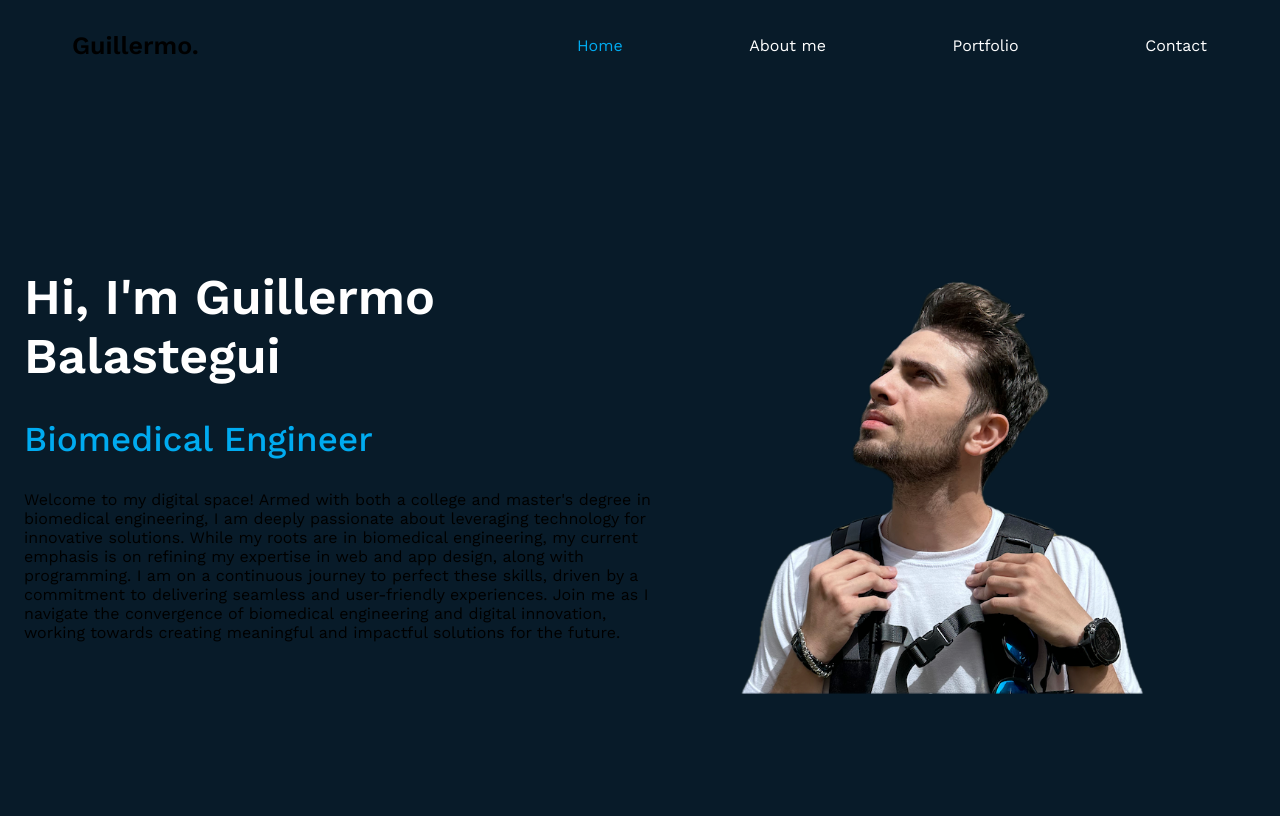
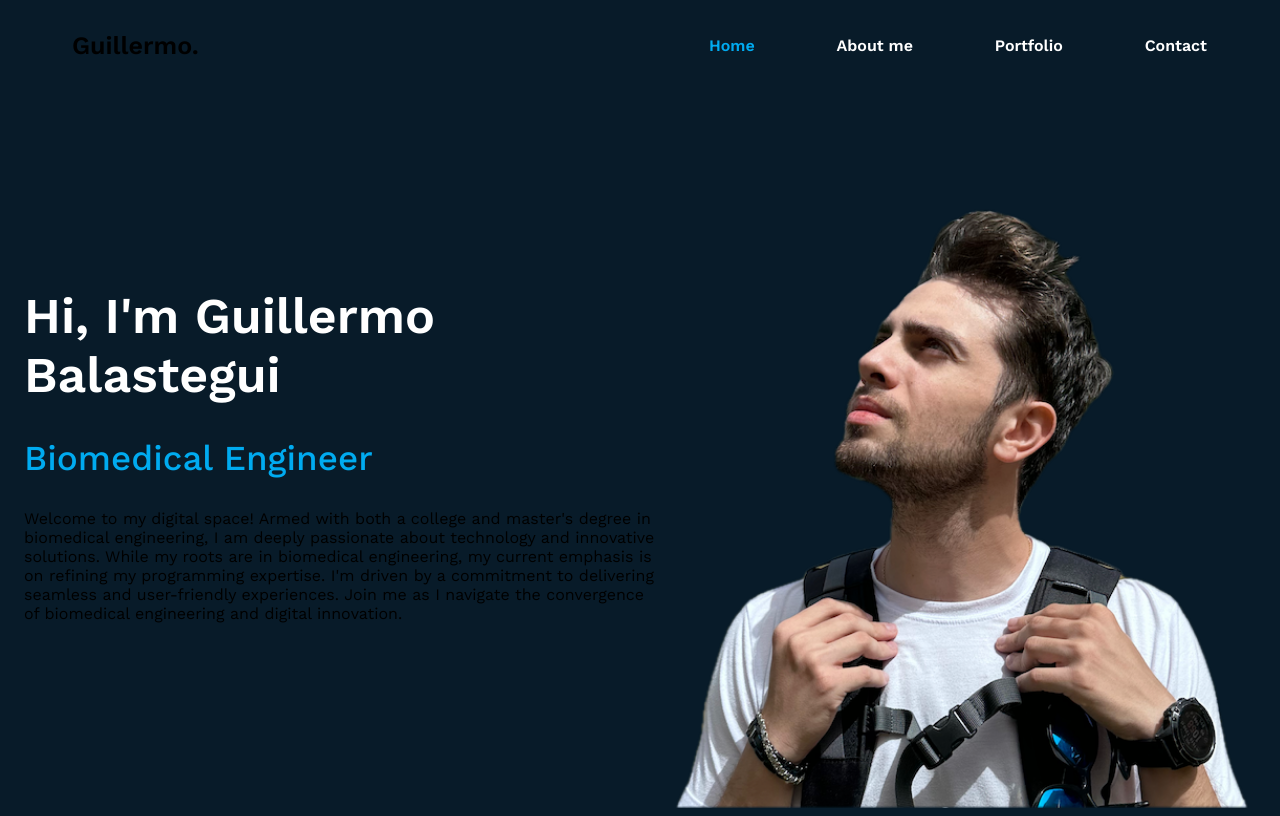
Before and after one commit to Balasteguisson/webportfolio, a Next.js app: page /home in a window 1280 px wide. Built offline with nearby package versions, Linux system fonts and the light colour scheme.

Commit message:
Modificaciones en la imagen de fondo, sin terminar

```diff
--- a/src/app/globals.css
+++ b/src/app/globals.css
@@ -14,4 +14,5 @@ body {
   min-height: calc(100vh - 75px);
   display: flex;
   align-items: center;
+  background-image: url("/portrait3.png");
 }
--- a/src/app/home/page.tsx
+++ b/src/app/home/page.tsx
@@ -3,7 +3,7 @@ import '@/styles/intro.css'
 
 
 export default function Aboutme () {
-    let presentacion = `Welcome to my digital space! Armed with both a college and master's degree in biomedical engineering, I am deeply passionate about leveraging technology for innovative solutions. While my roots are in biomedical engineering, my current emphasis is on refining my expertise in web and app design, along with programming. I am on a continuous journey to perfect these skills, driven by a commitment to delivering seamless and user-friendly experiences. Join me as I navigate the convergence of biomedical engineering and digital innovation, working towards creating meaningful and impactful solutions for the future.`
+    let presentacion = `Welcome to my digital space! Armed with both a college and master's degree in biomedical engineering, I am deeply passionate about technology and innovative solutions. While my roots are in biomedical engineering, my current emphasis is on refining my programming expertise. I'm driven by a commitment to delivering seamless and user-friendly experiences. Join me as I navigate the convergence of biomedical engineering and digital innovation.`
 
     return (
         <div className="aboutmeContainer">
@@ -12,14 +12,14 @@ export default function Aboutme () {
                 <h2>Biomedical Engineer</h2>
                 <p>{presentacion}</p>
             </div>
-            <div className="portraitContainer">
+            {/* <div className="portraitContainer">
                 <Image
                     src="/portrait3.png"
                     alt="Guillermo's portrait."
                     width={500}
                     height={500}
                 />
-            </div>
+            </div> */}
         </div>
     )
 }
--- a/src/styles/intro.css
+++ b/src/styles/intro.css
@@ -2,6 +2,11 @@
     min-height: calc(100vh - 75px);
     display: flex;
     align-items: center;
+    background-image: url("/portrait3.png");
+    background-repeat: no-repeat;
+    background-position: 105% 50%;
+    background-size: contain;
+
 }
 
 .textContainer {
@@ -23,4 +28,5 @@
 }
 
 .portraitContainer img {
+
 }
--- a/src/styles/navbar.css
+++ b/src/styles/navbar.css
@@ -5,12 +5,14 @@
     justify-content: space-between;
     align-items: center;
     margin-right: 5vw;
+    max-width: 500px;
 }
 
 .navItem {
     padding: 1px;
     color: white;
     text-decoration: none;
+    font-weight: 600;
 
 
 }
@@ -19,4 +21,5 @@
     padding: 1px;
     color: #00abf0;
     text-decoration: none;
+    font-weight: 600;
 }
```
